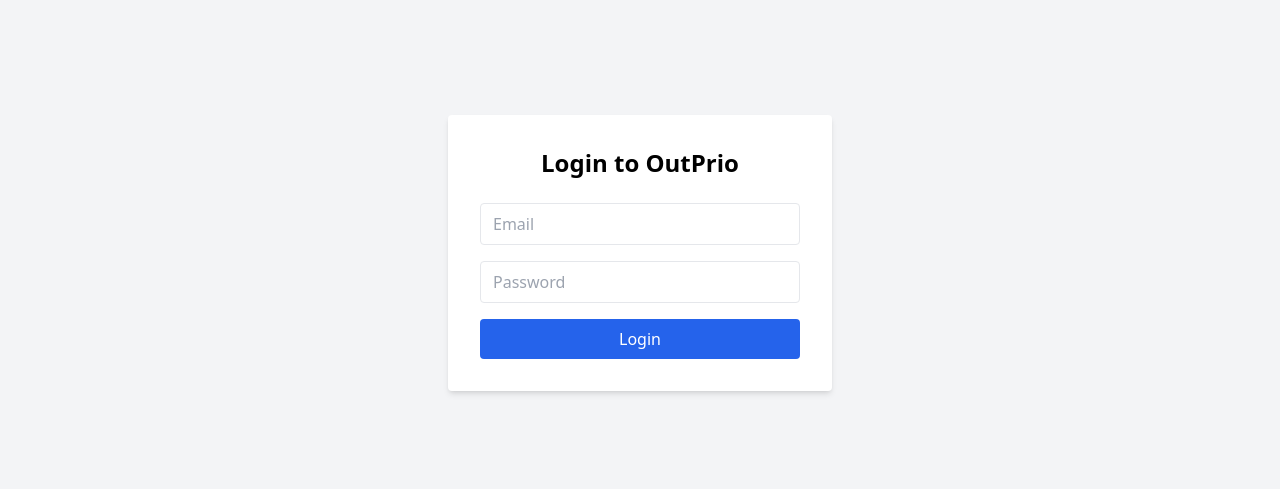
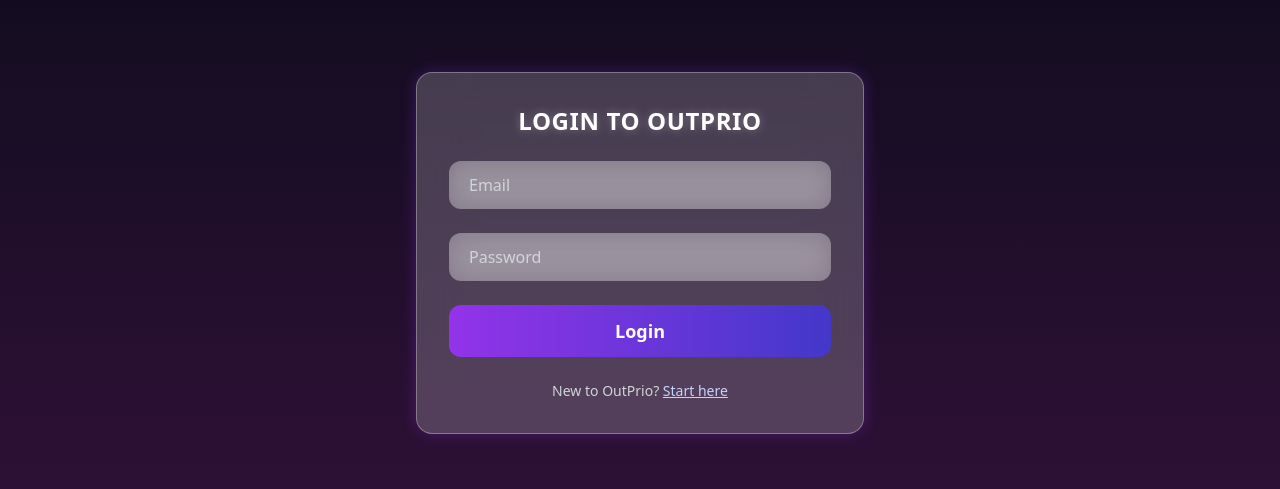
Before and after one commit to naafay/EAi, a React (Vite) app in the folder frontend/: page / in a window 1280 px wide. Shown: the part 147-636 px from the top of the page. Built offline with nearby package versions, Linux system fonts and the light colour scheme.

Commit message:
Finalizing Phase 8

```diff
--- a/frontend/src/MainApp.jsx
+++ b/frontend/src/MainApp.jsx
@@ -882,7 +882,7 @@
                                   className="flex items-center mb-1 whitespace-nowrap justify-center"
                                 >
                                   <Tag className="h-3 w-3 text-[#6e506e] mr-1" />
-                                  <span className="bg-[#BA85B0] text-white text-xs font-medium px-2 py-1 rounded">
+                                  <span className="bg-[#bc5cac] text-white text-xs font-medium px-2 py-1 rounded">
                                     {disp}
                                   </span>
                                 </div>
--- a/frontend/src/index.css
+++ b/frontend/src/index.css
@@ -1,6 +1,37 @@
+/* local index.css */
 @tailwind base;
 @tailwind components;
 @tailwind utilities;
+
+/* Fade In Animation */
+@keyframes fadeIn {
+  from { opacity: 0; }
+  to { opacity: 1; }
+}
+
+.animate-fade-in {
+  animation: fadeIn 0.5s ease-in;
+}
+
+/* Glow Effect */
+.glow-effect {
+  box-shadow: 0 0 15px rgba(147, 51, 234, 0.3);
+  transition: box-shadow 0.3s ease;
+}
+
+.glow-effect:hover {
+  box-shadow: 0 0 25px rgba(147, 51, 234, 0.5);
+}
+
+/* Glow Text */
+.glow-text {
+  text-shadow: 0 0 10px rgba(255, 255, 255, 0.3);
+  transition: text-shadow 0.3s ease;
+}
+
+.glow-text:hover {
+  text-shadow: 0 0 15px rgba(255, 255, 255, 0.5);
+}
 
 /* Global overrides */
 body {
--- a/frontend/src/screens/Login.jsx
+++ b/frontend/src/screens/Login.jsx
@@ -1,3 +1,4 @@
+// src/Login.jsx
 import React, { useState } from 'react';
 import { supabase } from '../utils/supabaseClient';
 
@@ -12,30 +13,45 @@
   };
 
   return (
-    <div className="flex flex-col items-center justify-center h-screen bg-gray-100">
-      <div className="bg-white p-8 rounded shadow-md w-full max-w-sm">
-        <h2 className="text-2xl font-semibold mb-6 text-center">Login to OutPrio</h2>
+    <div className="min-h-screen flex items-center justify-center bg-gradient-to-b from-[#0b0b1a] to-[#37123d]">
+      <div className="relative w-full max-w-md bg-white/20 backdrop-blur-xl rounded-2xl shadow-2xl p-8 border border-white/30 glow-effect">
+        <h2 className="text-center text-2xl font-extrabold text-white uppercase tracking-wide mb-6 glow-text">
+          Login to OutPrio
+        </h2>
+        {error && (
+          <div className="text-center text-sm text-red-200 mb-6 animate-fade-in">{error}</div>
+        )}
+        <div className="space-y-6">
           <input
             type="email"
             placeholder="Email"
             value={email}
             onChange={e => setEmail(e.target.value)}
-          className="w-full mb-4 px-3 py-2 border rounded"
+            className="w-full px-5 py-3 rounded-xl bg-white/30 backdrop-blur-md text-white placeholder-gray-300 focus:ring-2 focus:ring-indigo-500 focus:outline-none transition-all duration-300"
           />
           <input
             type="password"
             placeholder="Password"
             value={password}
             onChange={e => setPassword(e.target.value)}
-          className="w-full mb-4 px-3 py-2 border rounded"
+            className="w-full px-5 py-3 rounded-xl bg-white/30 backdrop-blur-md text-white placeholder-gray-300 focus:ring-2 focus:ring-indigo-500 focus:outline-none transition-all duration-300"
           />
           <button
             onClick={handleLogin}
-          className="w-full bg-blue-600 text-white py-2 rounded hover:bg-blue-700"
+            className="w-full py-3 rounded-xl bg-gradient-to-r from-purple-600 to-indigo-700 text-white font-bold text-lg hover:from-purple-700 hover:to-indigo-800 focus:ring-4 focus:ring-purple-500 focus:outline-none transition-all duration-300 transform hover:scale-105"
           >
             Login
           </button>
-        {error && <p className="mt-4 text-red-500 text-center">{error}</p>}
+        </div>
+        <div className="mt-6 text-center text-sm text-gray-300">
+          New to OutPrio?{' '}
+          <a
+            href="https://outprio.netlify.app"
+            className="underline text-indigo-200 hover:text-indigo-100 transition-colors duration-300"
+          >
+            Start here
+          </a>
+        </div>
       </div>
     </div>
   );
```
Lines whose indentation alone changed are shown as unchanged.
